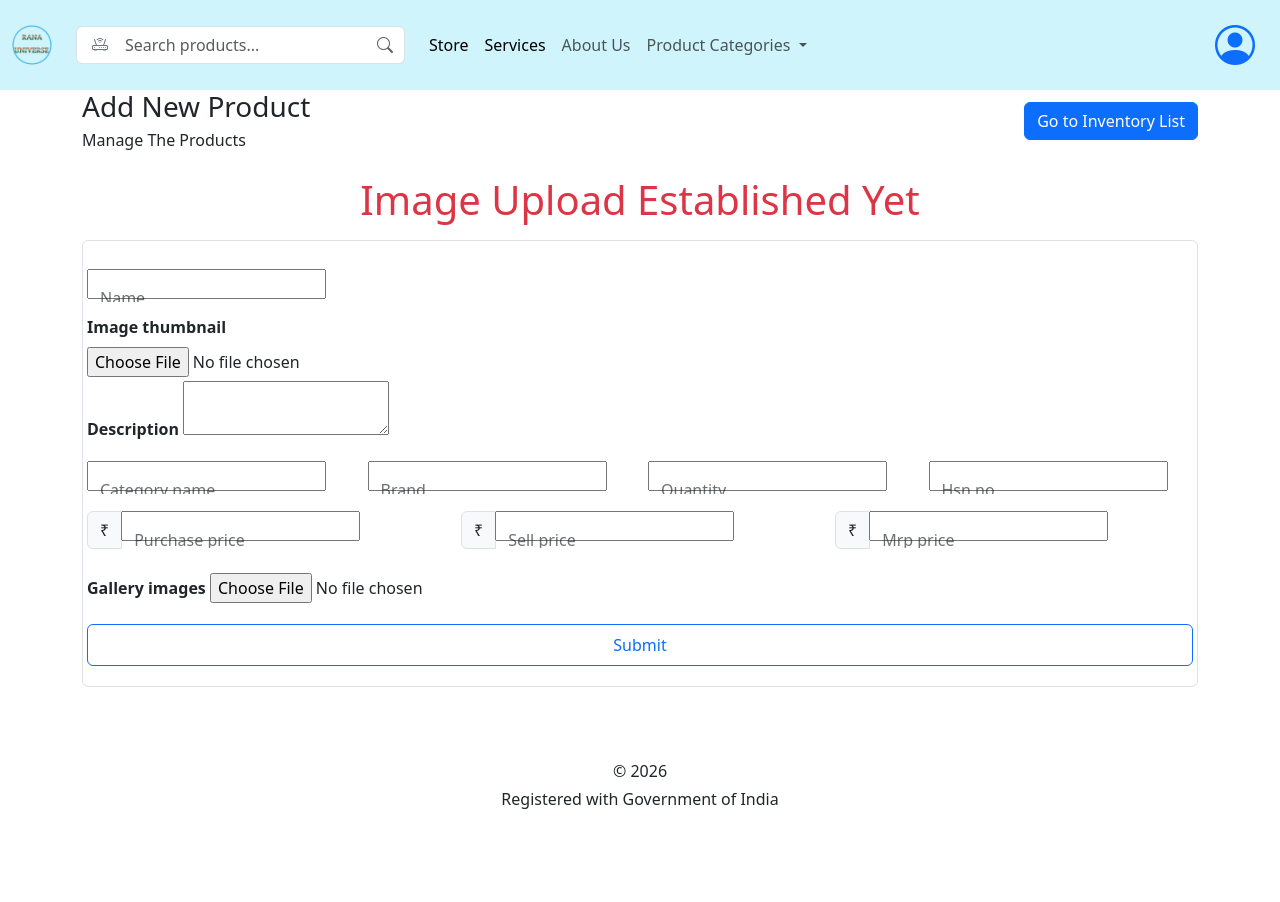
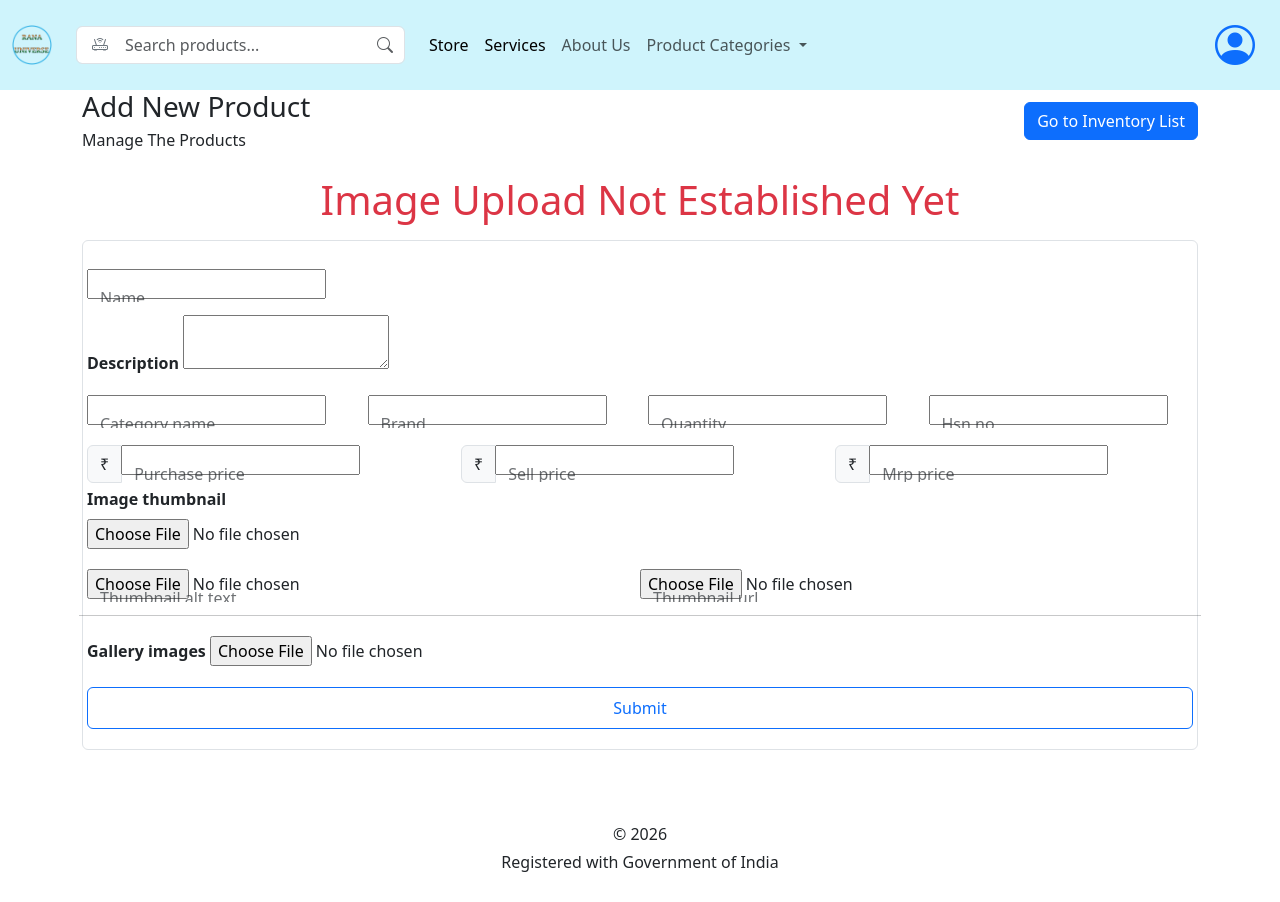
Before and after one commit to RanaUniverse/ecommerce_web_computer_shop, a Python web app: template blueprints/product/templates/product/add.html in a window 1280 px wide. Before the commit the page ends 809 px from the top, so only its background shows below. Run offline with Jinja, Linux system fonts and the light colour scheme; the template is opened without the code that fills it: most values are stand-ins (such as "Sample title", 1, 10 or a date in 2020); form fields are guessed from the names that the template uses; some libraries are stand-ins or nearby versions.

Commit message:
product adding time, it will allow alt text or url there for thumbnail image

```diff
--- a/blueprints/product/templates/product/add.html
+++ b/blueprints/product/templates/product/add.html
@@ -32,7 +32,7 @@
 </div>
 
 <div class="">
-    <h1 class="text-danger text-center">Image Upload Established Yet</h1>
+    <h1 class="text-danger text-center">Image Upload Not Established Yet</h1>
 </div>
 
 
@@ -49,12 +49,6 @@
                 {{form.name.label()}}
             </div>
 
-
-            <div class="mt-1">
-                {{form.image_thumbnail.label(class="form-label fw-semibold")}}
-                <br>
-                {{form.image_thumbnail()}}
-            </div>
 
 
             <div class="mt-1">
@@ -157,7 +151,32 @@
                 </div>
 
 
-                <div class="mt-4">
+
+                <div class="mt-1">
+                    {{form.image_thumbnail.label(class="form-label fw-semibold")}}
+                    <br>
+                    {{form.image_thumbnail()}}
+                </div>
+
+                <div class="row mt-1 g-3">
+                    <div class="col-12 col-md-6">
+                        <div class="form-floating">
+                            {{ form.thumbnail_alt_text() }}
+                            {{ form.thumbnail_alt_text.label() }}
+                        </div>
+                    </div>
+
+                    <div class="col-12 col-md-6">
+                        <div class="form-floating">
+                            {{ form.thumbnail_url() }}
+                            {{ form.thumbnail_url.label() }}
+                        </div>
+                    </div>
+                </div>
+
+                <hr>
+
+                <div class="mt-1">
                     {{ form.gallery_images.label(class="form-label fw-semibold") }}
                     {{ form.gallery_images() }}
                 </div>
```
Also changed, not shown: utils/wtforms_mixins.py (+24 -0 lines).
